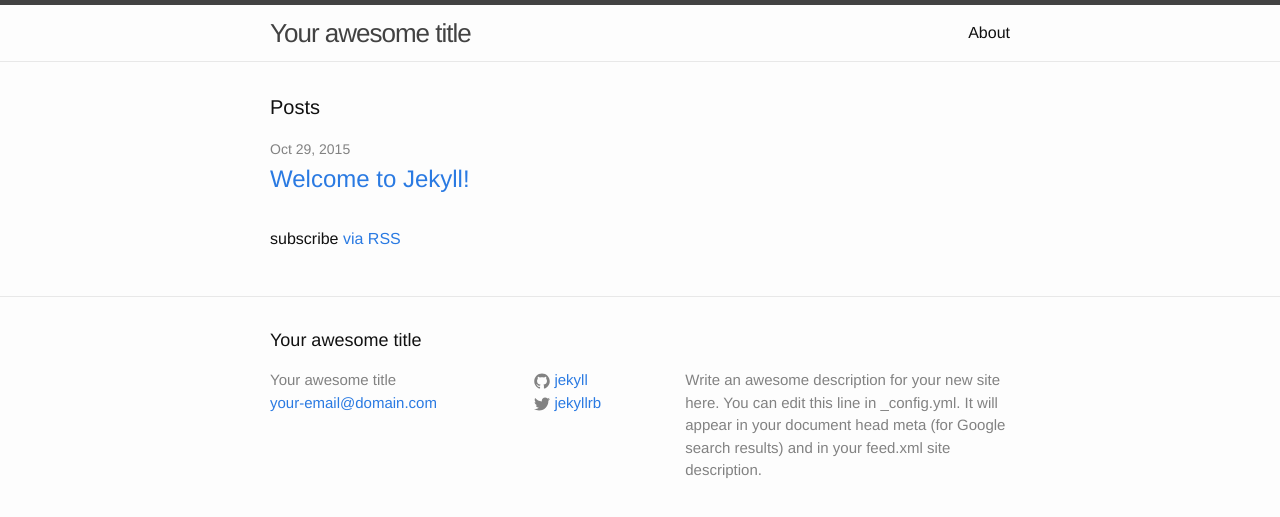
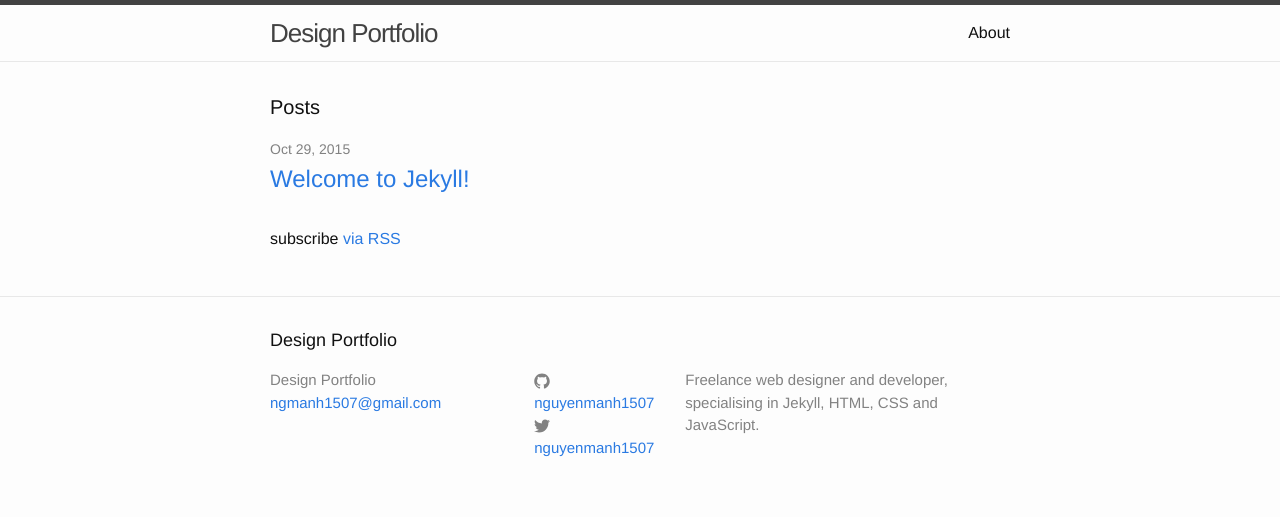
Before and after one commit to nguyenmanh1507/designer-portfolio, a Jekyll site: the page built from index.html, in a window 1280 px wide. Shown: the top 517 px of the page. Built offline with Jekyll 4.4.1, drawn with Linux system fonts in a browser that asks for light colours.

Commit message:
config setting for site

```diff
--- a/_config.yml
+++ b/_config.yml
@@ -6,16 +6,18 @@
 # 'jekyll serve'. If you change this file, please restart the server process.
 
 # Site settings
-title: Your awesome title
-email: your-email@domain.com
+title: Design Portfolio
+email: ngmanh1507@gmail.com
 description: > # this means to ignore newlines until "baseurl:"
-  Write an awesome description for your new site here. You can edit this
-  line in _config.yml. It will appear in your document head meta (for
-  Google search results) and in your feed.xml site description.
+  Freelance web designer and developer, specialising in Jekyll,
+  HTML, CSS and JavaScript.
 baseurl: "" # the subpath of your site, e.g. /blog
 url: "http://yourdomain.com" # the base hostname & protocol for your site
-twitter_username: jekyllrb
-github_username:  jekyll
+twitter_username: nguyenmanh1507
+github_username:  nguyenmanh1507
+google_username:  nguyenmanh1507
+
+permalink: /:categories/:title
 
 # Build settings
 markdown: kramdown
```
